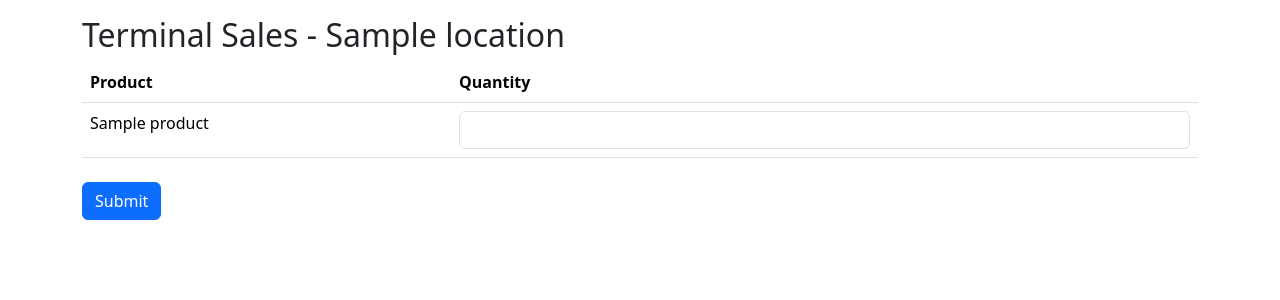
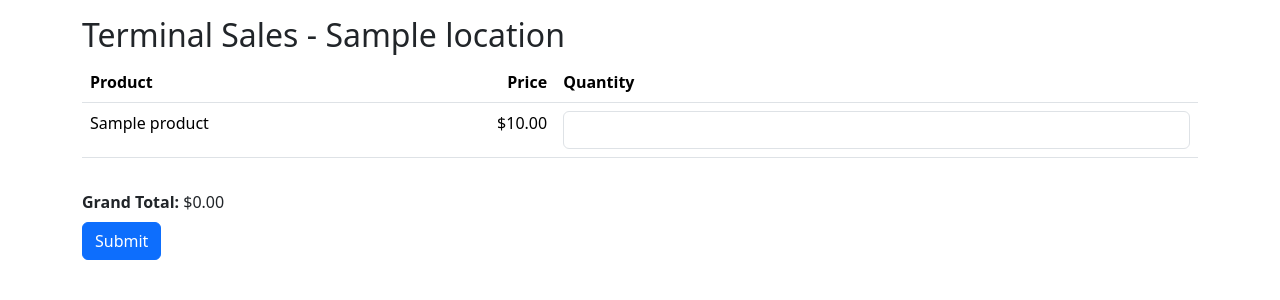
Before and after one commit to 0xCarti/InvoiceManager, a Python web app: template app/templates/events/add_terminal_sales.html in a window 1280 px wide. Shown: the part 56-356 px from the top of the page. Run offline with Jinja, Linux system fonts and the light colour scheme; the template is opened without the code that fills it: most values are stand-ins (such as "Sample title", 1, 10 or a date in 2020); some libraries are stand-ins or nearby versions.

Commit message:
Add pricing details and total to terminal sales entry

```diff
--- a/app/templates/events/add_terminal_sales.html
+++ b/app/templates/events/add_terminal_sales.html
@@ -6,14 +6,15 @@
     <div class="table-responsive">
     <table class="table">
         <thead>
-            <tr><th>Product</th><th>Quantity</th></tr>
+            <tr><th>Product</th><th class="text-end">Price</th><th>Quantity</th></tr>
         </thead>
         <tbody>
         {% for product in event_location.location.products %}
-        <tr>
+        <tr data-price="{{ product.price }}">
             <td>{{ product.name }}</td>
+            <td class="text-end">${{ '{:,.2f}'.format(product.price) }}</td>
             <td>
-                <input type="number" step="any" name="qty_{{ product.id }}" class="form-control"
+                <input type="number" step="any" name="qty_{{ product.id }}" class="form-control terminal-sale-input"
                        value="{{ existing_sales.get(product.id, '') }}">
             </td>
         </tr>
@@ -21,6 +22,47 @@
         </tbody>
     </table>
     </div>
+    <div class="mt-3">
+        <strong>Grand Total:</strong>
+        <span id="terminal-sales-grand-total">$0.00</span>
+    </div>
     <button type="submit" class="btn btn-primary mt-2">Submit</button>
 </form>
+<script>
+    (function () {
+        const totalEl = document.getElementById('terminal-sales-grand-total');
+        if (!totalEl) {
+            return;
+        }
+
+        const formatCurrency = (value) => {
+            return value.toLocaleString(undefined, { style: 'currency', currency: 'USD' });
+        };
+
+        const updateTotal = () => {
+            let total = 0;
+            document.querySelectorAll('tr[data-price]').forEach((row) => {
+                const price = parseFloat(row.dataset.price);
+                if (Number.isNaN(price)) {
+                    return;
+                }
+                const input = row.querySelector('.terminal-sale-input');
+                if (!input) {
+                    return;
+                }
+                const qty = parseFloat(input.value);
+                if (!Number.isNaN(qty)) {
+                    total += price * qty;
+                }
+            });
+            totalEl.textContent = formatCurrency(total);
+        };
+
+        document.querySelectorAll('.terminal-sale-input').forEach((input) => {
+            input.addEventListener('input', updateTotal);
+        });
+
+        updateTotal();
+    })();
+</script>
 {% endblock %}
```
